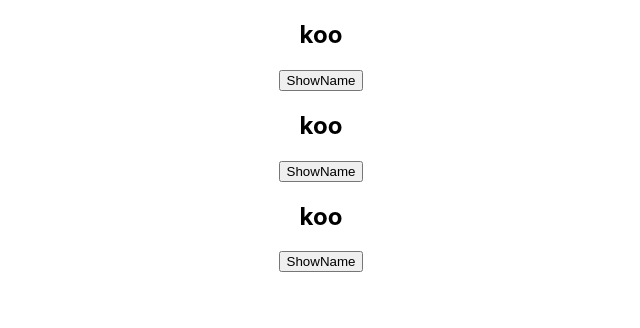
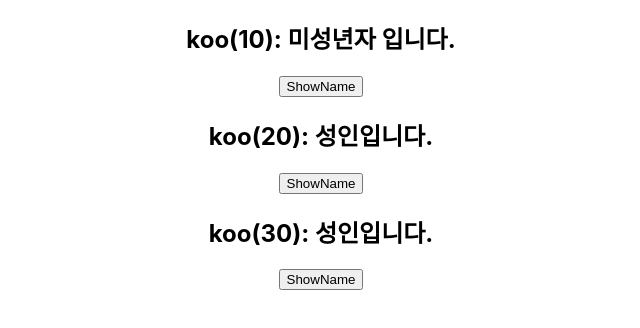
Before and after one commit to JayoonKoo/voca, a React (Create React App) app: page / in a window 1280 px wide. Shown: the top 328 px of the page, without its empty margins (319-959 px from the left). Built offline with nearby package versions, Linux system fonts and the light colour scheme.

Commit message:
feat: 나이 props 동작 추가

```diff
--- a/src/App.js
+++ b/src/App.js
@@ -4,9 +4,9 @@ import Hello from './component/Hello'
 function App() {
   return (
     <div className="App">
-			<Hello />
-			<Hello />
-			<Hello />
+			<Hello age={10}/>
+			<Hello age={20}/>
+			<Hello age={30}/>
     </div>
   );
 }
--- a/src/component/Hello.js
+++ b/src/component/Hello.js
@@ -1,8 +1,10 @@
 import {useState} from 'react'
 
 
-export default function Hello() {
+export default function Hello({age}) {
 	const [name, setName] = useState('koo');
+	const [propAge, setAge] = useState(age);
+	const msg = age > 19 ? "성인입니다." : "미성년자 입니다.";
 
 	function changeName() {
 		setName(name === 'koo' ? 'jaYoon' : 'koo');
@@ -10,8 +12,11 @@ export default function Hello() {
 
 	return (
 	<div>
-		<h2>{name}</h2>
-		<button onClick={changeName}>ShowName</button>
+		<h2>{name}({propAge}): {msg}</h2>
+		<button onClick={()=> {
+			changeName();
+			setAge(propAge + 1);
+		}}>ShowName</button>
 	</div>
 	);
 }
```
